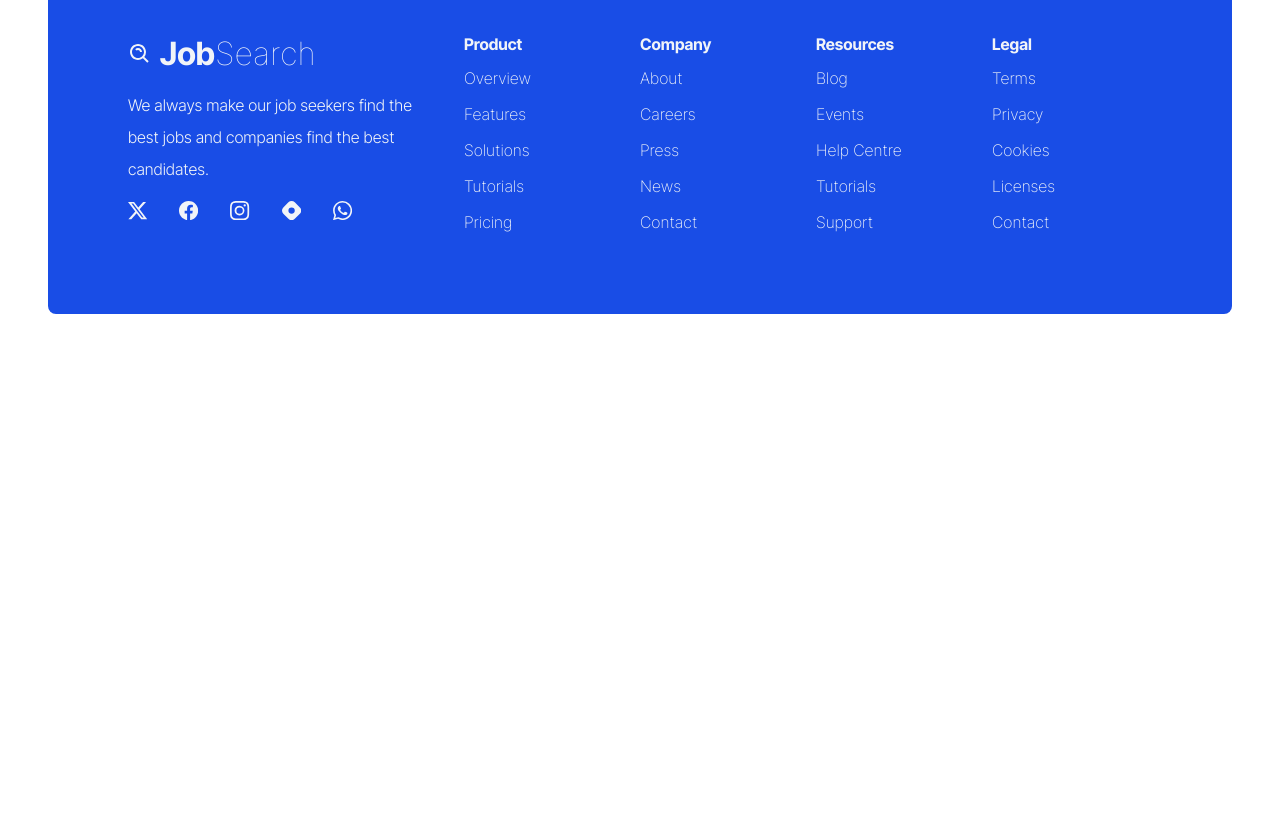
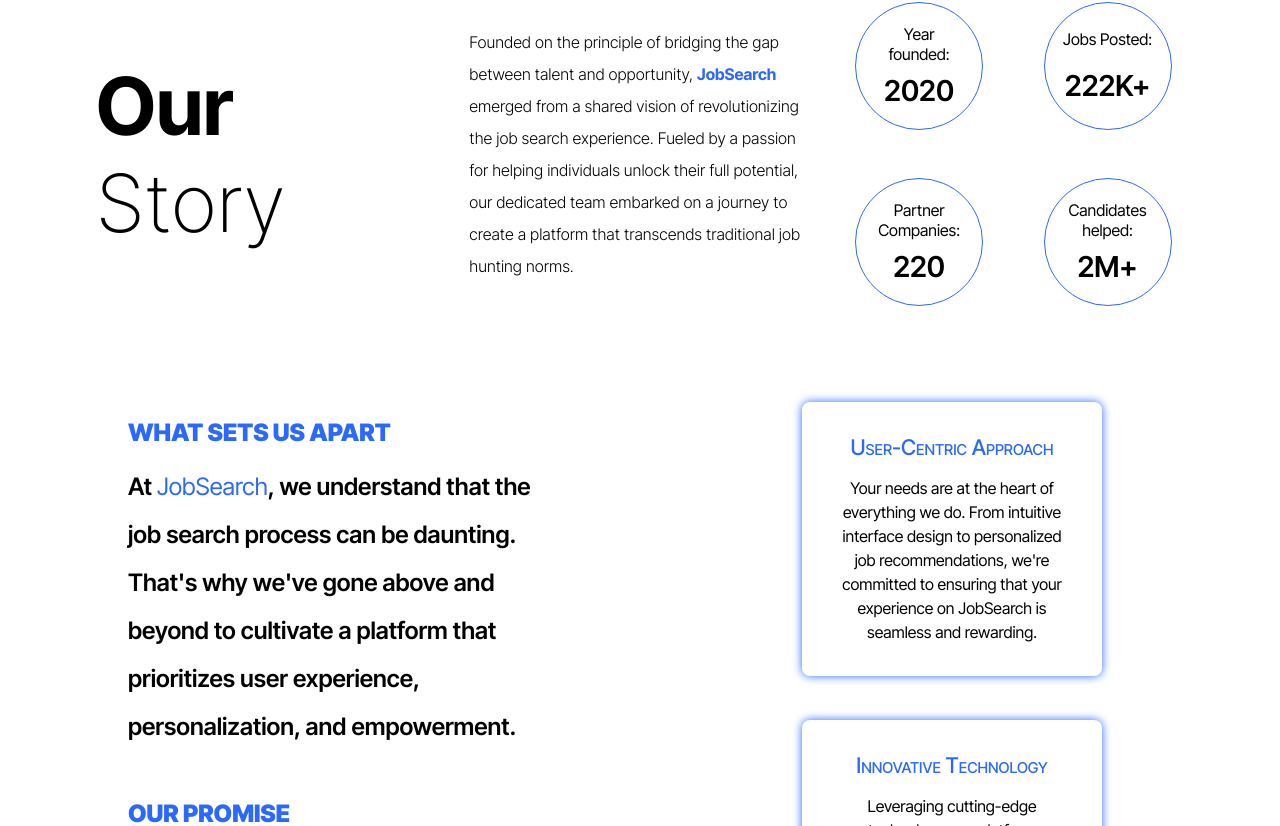
Before and after one commit to octocatblain/codsoft, a React (Create React App) app in the folder jobsearch/: page /about in a window 1280 px wide. Shown: the part 854-1680 px from the top of the page. Before the commit the page ends 1184 px from the top, so only its background shows below. Built offline with nearby package versions, Linux system fonts and the light colour scheme.

Commit message:
feat: add about  page values section

```diff
--- a/jobsearch/src/Pages/About/About.css
+++ b/jobsearch/src/Pages/About/About.css
@@ -26,7 +26,8 @@
         font-weight: 700;
         color: var(--secondary-clr-midblue);
       }
-      >em{
+
+      >em {
         font-weight: 200;
       }
     }
@@ -42,3 +43,128 @@
     border-radius: .25rem;
   }
 }
+
+.about_story {
+  display: grid;
+  grid-template-columns: repeat(3, 1fr);
+  align-items: center;
+  justify-items: center;
+  padding: 3rem;
+  gap: 2rem;
+
+  >.title {
+    font-size: 5rem;
+
+    >span {
+      font-weight: 200;
+    }
+  }
+
+  >.text {
+    line-height: 2;
+
+    >span {
+      color: var(--secondary-clr-midblue);
+      font-weight: 700;
+    }
+  }
+
+  .about_stats {
+    display: flex;
+    justify-content: space-evenly;
+    flex-wrap: wrap;
+    gap: 3rem;
+
+    >.text {
+      display: flex;
+      flex-wrap: wrap;
+      justify-content: center;
+      align-items: center;
+      text-align: center;
+      gap: 0rem;
+      width: 8rem;
+      height: 8rem;
+      padding: 1rem;
+      border-radius: 50%;
+      border: 1px solid var(--secondary-clr-midblue);
+      font-weight: 400;
+
+      >span {
+        font-weight: 600;
+        font-size: 1.8rem
+      }
+    }
+  }
+}
+
+.about_values {
+  padding-block: 3rem;
+  display: flex;
+  justify-content: space-between;
+  gap: 2rem;
+}
+
+.values_content {
+  display: flex;
+  flex-direction: column;
+  gap: 3rem;
+  padding: 1rem;
+  flex: 6;
+}
+
+.about_apart,
+.about_promise {
+  display: flex;
+  flex-direction: column;
+  gap: 1rem;
+  padding-inline: 4rem;
+
+  >.title {
+    color: var(--secondary-clr-midblue);
+    font-size: 1.5rem;
+    font-weight: 900;
+  }
+
+  >.text {
+    line-height: 2;
+    font-size: 1.5rem;
+    font-weight: 600;
+
+    >span {
+      font-weight: 400;
+      color: var(--secondary-clr-midblue);
+    }
+  }
+}
+
+.values_cards {
+  flex: 6;
+  display: flex;
+  flex-wrap: wrap;
+  justify-content: space-evenly;
+  gap: 2.75rem;
+
+  .value_card {
+    max-width: 18.75rem;
+    display: flex;
+    flex-direction: column;
+    align-items: center;
+    justify-content: center;
+    gap: 1rem;
+    border-radius: .5rem;
+    box-shadow: 0 0 10px var(--secondary-clr-midblue);
+    padding: 2rem;
+
+    .value_title {
+      font-variant: small-caps;
+      font-size: 1.35rem;
+      font-weight: 500;
+      color: var(--secondary-clr-midblue);
+    }
+
+    .value_desc {
+      line-height: 1.5;
+      text-align: center;
+    }
+  }
+}
--- a/jobsearch/src/Pages/About/About.jsx
+++ b/jobsearch/src/Pages/About/About.jsx
@@ -1,5 +1,21 @@
 import "./About.css"
 import Layout from "../../Layout/Layout";
+
+const Promises = [
+  {
+    "title": "User-Centric Approach",
+    "desc": "Your needs are at the heart of everything we do. From intuitive interface design to personalized job recommendations, we're committed to ensuring that your experience on JobSearch is seamless and rewarding."
+  },
+  {
+    "title": "Innovative Technology",
+    "desc": "Leveraging cutting-edge technology, our platform harnesses the power of artificial intelligence and machine learning to deliver precise job matches tailored to your unique skills, experience, and aspirations."
+  },
+  {
+    "title": "Community Engagement",
+    "desc": "We believe in the power of community. Through networking opportunities, career resources, and direct engagement with employers, JobSearch fosters a supportive ecosystem where job seekers can thrive and succeed."
+  }
+];
+
 
 const About = () => {
 
@@ -14,10 +30,43 @@ const About = () => {
           </div>
           <div className="about_image"></div>
         </div>
+
+        <div className="about_story">
+          <h2 className="title">Our <span>Story</span></h2>
+          <p className="text">Founded on the principle of bridging the gap between talent and opportunity, <span>JobSearch</span> emerged from a shared vision of revolutionizing the job search experience. Fueled by a passion for helping individuals unlock their full potential, our dedicated team embarked on a journey to create a platform that transcends traditional job hunting norms.</p>
+          <div className="about_stats">
+            <p className="text">Year founded: <span>2020</span></p>
+            <p className="text">Jobs Posted: <span>222K+</span></p>
+            <p className="text">Partner Companies: <span>220</span></p>
+            <p className="text">Candidates helped: <span>2M+</span></p>
+          </div>
+        </div>
+
+        <div className="about_values">
+          <div className="values_content">
+            <div className="about_apart">
+              <h3 className="title">WHAT SETS US APART</h3>
+              <p className="text">At <span>JobSearch</span>, we understand that the job search process can be daunting. That's why we've gone above and beyond to cultivate a platform that prioritizes user experience, personalization, and empowerment.</p>
+            </div>
+            <div className="about_promise">
+              <h3 className="title">OUR PROMISE</h3>
+              <p className="text">At <span>JobSearch</span>, we're not just another job board – we're your trusted partner in career advancement. Whether you're embarking on a new professional journey or seeking to elevate your current path, we're here to guide you every step of the way.</p>
+            </div>
+          </div>
+          <div className="values_cards">
+            {
+              Promises.map((item, index) => (
+                <div className="value_card" key={index}>
+                  <div className="value_title">{item.title}</div>
+                  <div className="value_desc">{item.desc}</div>
+                </div>
+              ))
+            }
+          </div>
+        </div>
       </div>
     </Layout>
 
   )
 }
-
 export default About
```
